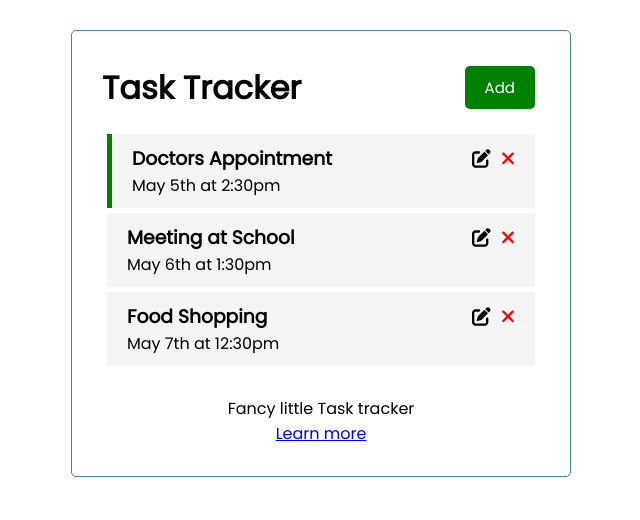
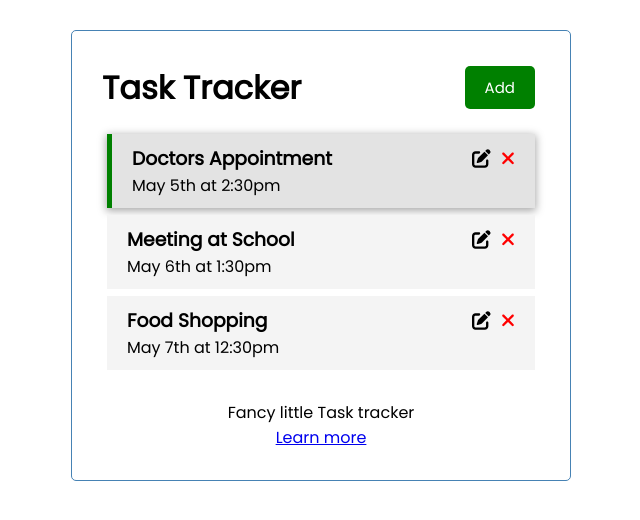
Before and after one commit to TheJakey/task-tracker, an Angular app: page / in a window 1280 px wide. In both pictures the pointer is over the element 640 px from the left and 171 px from the top of the page. Shown: the top 520 px of the page, without its empty margins (319-959 px from the left). Built offline with nearby package versions, Linux system fonts and the light colour scheme; data requests are answered from the project's data file.

Commit message:
add feedback for task selection

```diff
--- a/src/app/components/task-item/task-item.component.css
+++ b/src/app/components/task-item/task-item.component.css
@@ -1,8 +1,13 @@
 .task {
   background: #f4f4f4;
-  margin: 5px;
+  margin: 5px 5px 7px 5px;
   padding: 10px 20px;
   cursor: pointer;
+}
+
+.task:hover {
+  background: #e3e3e3;
+  box-shadow: 0 2px 8px 1px #aaaaaa;
 }
 
 .task.reminder {
```
